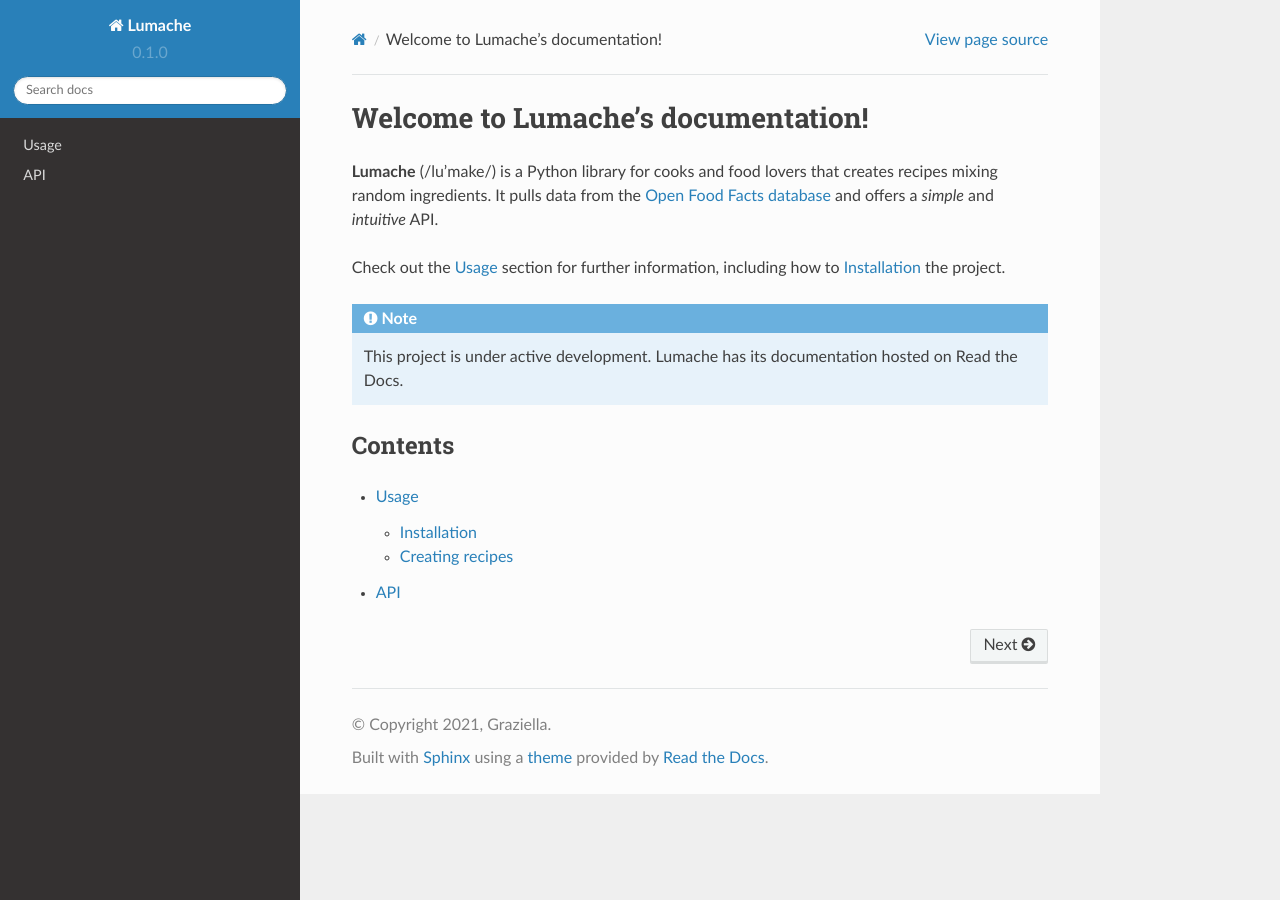
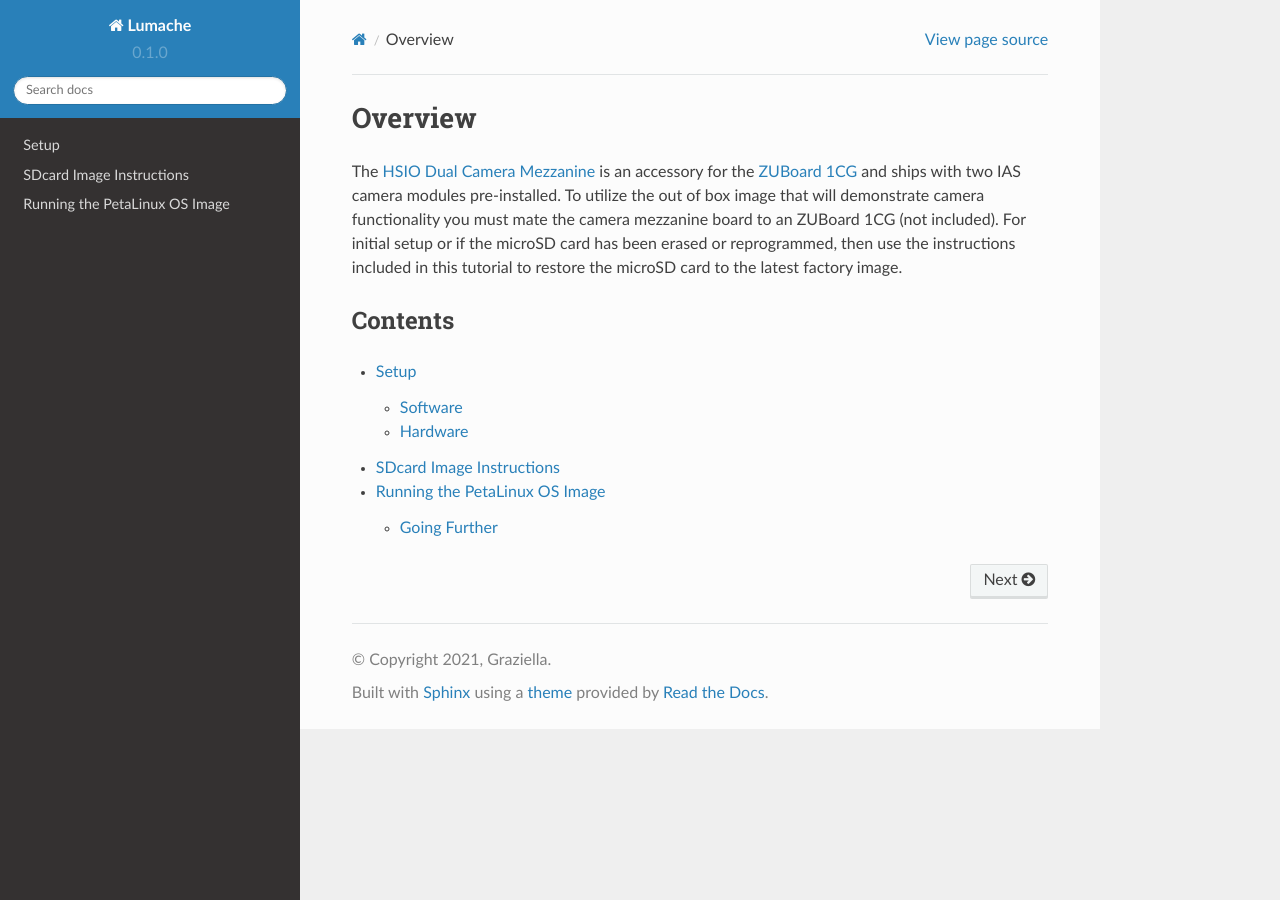
Before and after one commit to Avnet/hsio-dualcam-rtd, a Sphinx documentation site: the page built from docs/source/index.rst, in a window 1280 px wide. Built offline with Sphinx 7.4.7 and the Read the Docs theme 2.0.0, drawn with Linux system fonts in a browser that asks for light colours.

Commit message:
initial release

```diff
--- a/docs/source/index.rst
+++ b/docs/source/index.rst
@@ -1,23 +1,16 @@
-Welcome to Lumache's documentation!
+Overview
 ===================================
 
-**Lumache** (/lu'make/) is a Python library for cooks and food lovers
-that creates recipes mixing random ingredients.
-It pulls data from the `Open Food Facts database <https://world.openfoodfacts.org/>`_
-and offers a *simple* and *intuitive* API.
+The `HSIO Dual Camera Mezzanine <https://avnet.me/dualcam-hsio-module/>`_ is an accessory for the `ZUBoard 1CG <https://avnet.me/zuboard-1cg/>`_ and ships with two IAS camera modules pre-installed. To utilize the out of box image that will demonstrate camera functionality you must mate the camera mezzanine board to an ZUBoard 1CG (not included). For initial setup or if the microSD card has been erased or reprogrammed, then use the instructions included in this tutorial to restore the microSD card to the latest factory image.
 
-Check out the :doc:`usage` section for further information, including
-how to :ref:`installation` the project.
 
-.. note::
-
-   This project is under active development.
-   Lumache has its documentation hosted on Read the Docs.
 
 Contents
 --------
 
 .. toctree::
+  :maxdepth: 2
 
-   usage
-   api
+  setup
+  sdcard
+  linux_demo
--- /dev/null
+++ b/docs/source/linux_demo.rst
@@ -0,0 +1,76 @@
+Running the PetaLinux OS Image
+==============================
+
+After the SDcard has been properly imaged, insert the card into your ZUBoard 1CG. Optionally you may also wish to connect a USB keyboard and a 1080p video monitor.
+
+.. image:: images/DualCam_mounted_ZUBoard.jpg
+    :align: center
+
+#. Set the J3 jumper on the ZUBoard to 1.2V I/O.  This is required for the MIPI interface for the cameras.
+
+.. image:: images/zuboard_j3_jumper.jpg
+    :align: center
+
+#. Press the power switch (SW7) to turn on the board.  Once the board boots you will be prompted for login credentials.
+    * Login: root (no password required)
+
+#. Open a UART console connection to the ZUBoard 1CG
+    * Baud 115200
+    * 8 bits
+    * No parity
+    * 1 stop bit
+
+#. In the UART console for the ZUBoard 1CG, determine the assigned IP address of the ZUBoard.
+
+.. code-block:: console
+
+    # ifconfig eth0
+
+.. image:: images/zuboard_ifconfig.jpg
+    :align: center
+
+#. Launch a ssh session to the ZUBoard 1CG.
+
+    * On a Windows host PC the MobaXterm  X11 terminal software is needed to run a ssh session.  Download MobaXterm for your host at `<https://mobaxterm.mobatek.net/>`_ and install it, then launch MobaXterm and start a new ssh session with the IP address of the ZUBoard 1CG and make sure X11-Forwarding is enabled.
+
+.. image:: images/mobaxterm_ssh.jpg
+    :align: center
+
+    * On a Linux host PC the ssh session can be launched from the command line.
+
+.. code-block:: console
+
+    # ssh root@<IP address>
+
+.. image:: images/linux_ssh.jpg
+    :align: center
+
+#. At the command prompt change to the **avnet_dualcam_python_examples** folder and launch the Python example.
+
+.. code-block:: console
+
+    $ cd ~/avnet_dualcam_python_examples
+    $ python3 ./avnet_dualcam_passthrough.py
+
+.. image:: images/dualcam_passthrough.jpg
+    :align: center
+
+#. Press <ctrl>-c to close the demo window.  There is also a Python anaglyph application example that can be run.
+
+.. code-block:: console
+
+    $ python3 ./avnet_dualcam_anaglyph.py
+
+.. image:: images/dualcam_anaglyph.jpg
+    :align: center
+
+#. Press <ctrl>-c to close the demo window.
+
+Going Further
+^^^^^^^^^^^^^
+
+Check out the many projects and application examples posted on Hackster.io that highlight the use of the Avnet DualCam HSIO mezzanine with the ZUBoard 1CG:
+
+`Robot Control <http://avnet.me/vitis-ai-3.0-robot-control>`_
+`ASL Classification <http://avnet.me/vitis-ai-3.0-asl-classification>`_
+`Accelerated Edge AI <http://avnet.me/avnet-zub1cg-sbc-2022.1>`_
--- /dev/null
+++ b/docs/source/sdcard.rst
@@ -0,0 +1,41 @@
+SDcard Image Instructions
+=========================
+
+The following procedure will write the ZUBoard 1CG 16GB microSD card with the out of box image for the Dual Camera HSIO mezzanine card.
+
+**WARNING This procedure will erase everything on the microSD card, so backup anything important prior to running performing this operation.**
+
+1. Download the image archive from `<http://avnet.me/avnet-zub1cg-2022.2-sdimage/>`_
+2. Decompress the archive to extract the .img file. You should have a file named avnet-zub1cg_sbc-v2022.2-yyyy-mm-dd.img. The extracted image should be approximately 12 GB large.
+3. Download Etcher for your host at `<https://etcher.balena.io/>`_ and install it.
+4. Launch Etcher and select **Flash from file**
+
+.. image:: images/etcher_01.jpg
+    :align: center
+
+5. Navigate to the avnet-zub1cg_sbc-v2022.2-yyyy-mm-dd.img file previously extracted and click **Open**.
+
+6. Plug in the microSD card + adapter into your host and note the drive letter. Etcher may find your drive automatically. If not, click **Select target** and browse to the drive letter for your microSD card.
+
+**WARNING Be sure to slect the correct device!  Be careful not to select your system drive!  This procedure will erase everything on the microSD card, so backup anything important prior to running performing this operation.**
+
+.. image:: images/etcher_02.jpg
+    :align: center
+
+.. image:: images/etcher_03.jpg
+    :align: center
+
+7. Click **Flash!** to write the OS image to the microSD card.
+
+.. image:: images/etcher_04.jpg
+    :align: center
+
+8. Etcher will display progress as it writes the OS image to the micro SD card.
+
+.. image:: images/etcher_05.jpg
+    :align: center
+
+9. When complete, Etcher will display **Flash Completed!**
+
+.. image:: images/etcher_06.jpg
+    :align: center
```
Also changed, not shown: docs/source/setup.rst (added, +23 -0 lines), docs/source/images/DualCam_mounted_ZUBoard.jpg (added), docs/source/images/dualcam_anaglyph.jpg (added), docs/source/images/dualcam_passthrough.jpg (added), docs/source/images/etcher_01.jpg (added), docs/source/images/etcher_02.jpg (added), docs/source/images/etcher_03.jpg (added), docs/source/images/etcher_04.jpg (added), docs/source/images/etcher_05.jpg (added), docs/source/images/etcher_06.jpg (added), docs/source/images/linux_ssh.jpg (added), docs/source/images/mobaxterm_ssh.jpg (added), docs/source/images/zuboard_ifconfig.jpg (added), docs/source/images/zuboard_j3_jumper.jpg (added).
